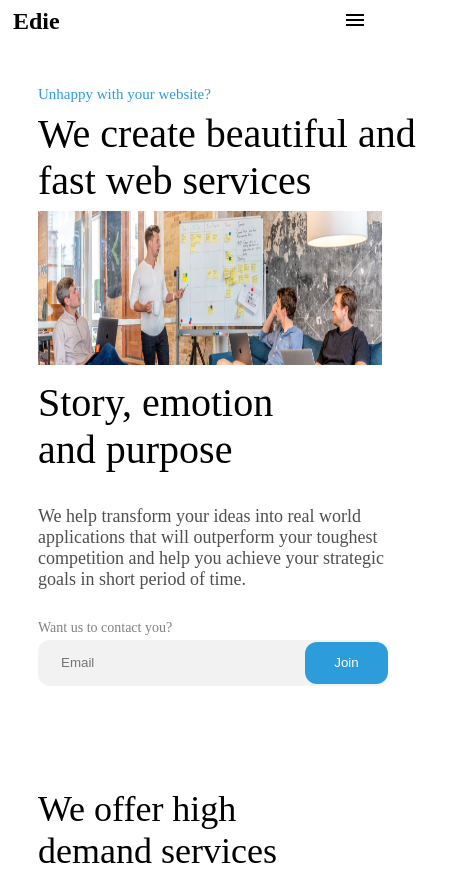
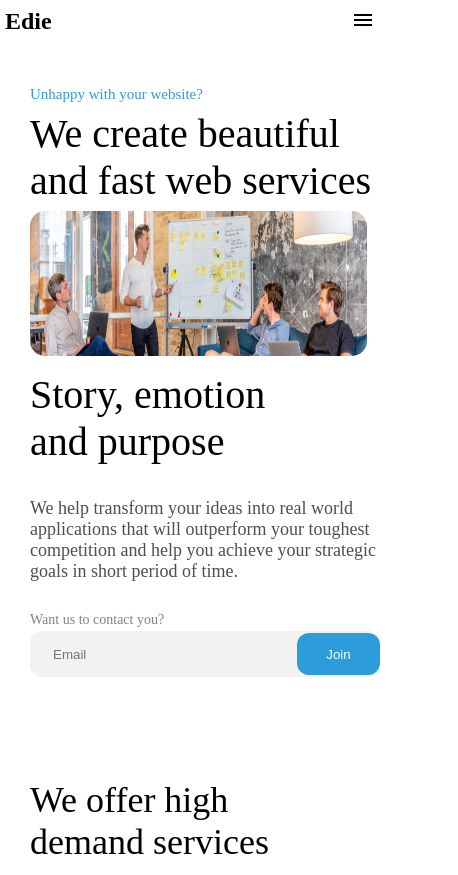
Before and after one commit to N1kf3/edie_hompage, a plain HTML site: page index.html in a window 390 px wide. Shown: the top 875 px of the page, 458 px wide, since content can reach past the window. Drawn offline with nearby package versions, Linux system fonts and the light colour scheme.

Commit message:
Add files via upload

```diff
--- a/footer.css
+++ b/footer.css
@@ -67,6 +67,13 @@
 
 @media only screen and (max-width: 620px) {
 
+    .footer{
+        margin-bottom: 0;
+        margin-left: 0;
+        margin-right: 0;
+        width: 100%;
+    }
+
     .footer_sup{
         flex-direction: column;
         margin-left: 30px ;
--- a/grid.css
+++ b/grid.css
@@ -160,6 +160,7 @@
     .Services_text{
         margin-left: 30px;
         margin-top: 102px ;
+        margin-right: 5px;
     }
 
     .services{
@@ -183,7 +184,7 @@
         display: grid;
         grid-template-columns: 1fr;
         margin-left: 30px;
-        margin-right: 0;
+        margin-right: 5px;
     }
 
     .smarthome, .booking, .onboard, .juice{
--- a/header.css
+++ b/header.css
@@ -1,3 +1,4 @@
+
 .navigation_head a{
     text-decoration: none;
     color: black;
@@ -60,6 +61,10 @@
 }
 
 @media only screen and (max-width: 620px) {
+
+    body{
+        margin: 0;
+    }
     .header{
         width: 100%;
     }
--- a/style.css
+++ b/style.css
@@ -77,6 +77,7 @@
 
     .cuerpo{
         margin-left: 30px;
+        margin-right: 5px;
     }
 
     .hook{
@@ -86,14 +87,16 @@
 
     .create{
         font-size: 40px;
+        width: 100%;
     }
 
     .heroImage{
         margin-left: 0;
-        width: 100%;
-        height: 154px;
+        width: 95%;
+        height: 145px;
+        border-radius: 15px;
         margin-bottom: 3%;
-
+        margin-right: 15px;
     }
 
     .story{
```
